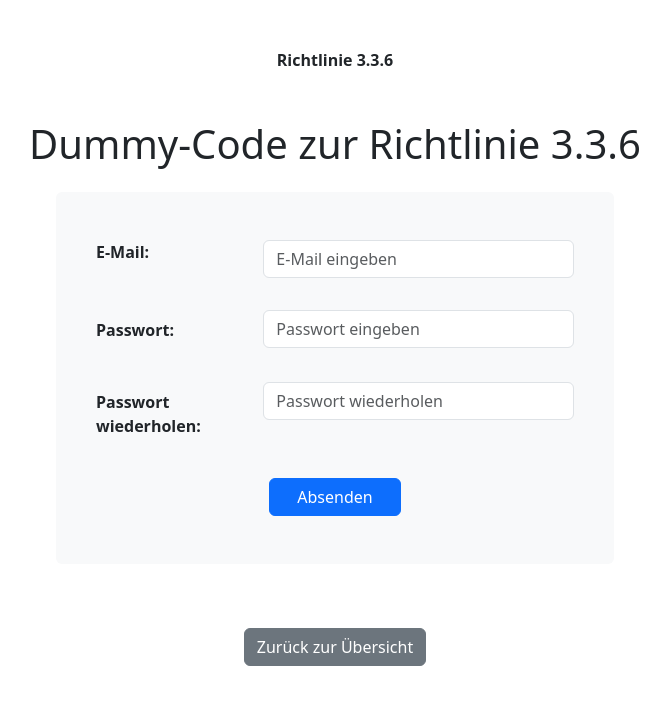
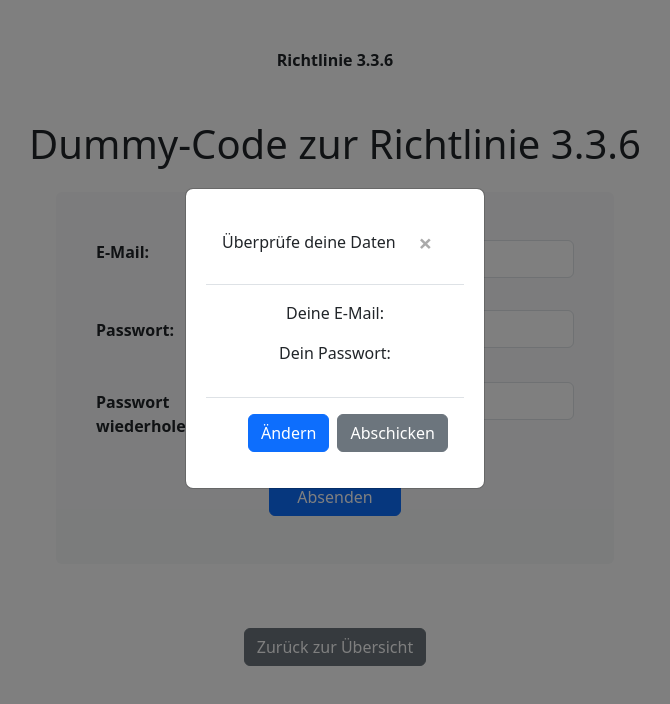
Before and after one commit to Emika2710/BFI_Uebungen, a plain HTML site: page richtlinie_6.html in a window 1280 px wide. Both pictures are taken after a click on the button "Absenden". Shown: the whole page, without its empty margins (305-975 px from the left). Drawn offline with nearby package versions, Linux system fonts and the light colour scheme.

Commit message:
Modal wieder eingefügt

```diff
--- a/richtlinie_6.html
+++ b/richtlinie_6.html
@@ -7,6 +7,43 @@
   <title>Dummy-Code zur Richtlinie 3.3</title>
   <link href="https://cdn.jsdelivr.net/npm/bootstrap@5.3.6/dist/css/bootstrap.min.css" rel="stylesheet"
     integrity="sha384-4Q6Gf2aSP4eDXB8Miphtr37CMZZQ5oXLH2yaXMJ2w8e2ZtHTl7GptT4jmndRuHDT" crossorigin="anonymous">
+  <style>
+    /* Modal-Stil */
+    .modal {
+      display: none;
+      position: fixed;
+      z-index: 999;
+      left: 0;
+      top: 0;
+      width: 100%;
+      height: 100%;
+      overflow: auto;
+      background-color: rgba(0, 0, 0, 0.5);
+    }
+
+    .modal-content {
+      background-color: #fff;
+      margin: 15% auto;
+      padding: 20px;
+      border-radius: 8px;
+      width: 300px;
+      text-align: center;
+    }
+
+    .close {
+      color: #aaa;
+      float: right;
+      margin-left: 23px;
+      margin-bottom: 7px;
+      font-size: 24px;
+      font-weight: bold;
+      cursor: pointer;
+    }
+
+    .close:hover {
+      color: black;
+    }
+  </style>
 </head>
 
 <body>
@@ -46,6 +83,83 @@
 
         <button type="button" id="submitBtn" class="btn btn-primary w-25">Absenden</button>
 
+        <!--Modal-->
+        <div id="myModal" class="modal">
+          <div class="modal-content">
+
+            <!--Header-->
+            <div class="modal-header">
+              <h6>Überprüfe deine Daten</h6>
+              <span class="close" id="closeModal">&times;</span>
+            </div>
+
+            <!--Body-->
+            <div class="modal-body">
+              <div class="mailCheck" id="_mailcheck"></div>
+              <div class="PasswordCheck" id="_passwordcheck"></div>
+            </div>
+
+            <!--Footer-->
+            <div class="modal-footer">
+              <button id="changebtn" type="button" class="btn btn-primary">Ändern</button>
+              <button id="abschickenbtn" type="button" class="btn btn-secondary"
+                data-dismiss="modal">Abschicken</button>
+            </div>
+          </div>
+        </div>
+
+        <!--Success Modal-->
+        <div id="modal_sucess" class="modal">
+          <div class="modal-content">
+            <h1>Success!</h1>
+          </div>
+        </div>
+
+        <!--Script-->
+        <script>
+          const modal = document.getElementById("myModal");
+          const modal_sucess = document.getElementById("modal_sucess")
+          const btn = document.getElementById("submitBtn");
+          const closeBtn = document.getElementById("closeModal");
+          const change = document.getElementById("changebtn");
+          const send = document.getElementById("abschickenbtn");
+
+
+          btn.onclick = function () {
+            modal.style.display = "block";
+
+            const email = document.getElementById("email")
+            const password = document.getElementById("password")
+
+            document.getElementById("_mailcheck").innerHTML = "<p> Deine E-Mail: " + email.value + "</p>"
+            document.getElementById("_passwordcheck").innerHTML = "<p> Dein Passwort: " + password.value + "</p>"
+
+          }
+
+          closeBtn.onclick = function () {
+            modal.style.display = "none";
+          }
+
+          change.onclick = function () {
+            modal.style.display = "none";
+          }
+
+          send.onclick = function () {
+            modal.style.display = "none";
+            modal_sucess.style.display = "block";
+          }
+
+          window.onclick = function (event) {
+            if (event.target == modal) {
+              modal.style.display = "none";
+            }
+            if (event.target == modal_sucess) {
+              modal_sucess.style.display = "none";
+            }
+          }
+        </script>
+        <!--Modal Ende-->
+
       </div>
     </form>
     <div class="text-center mt-5">
```
